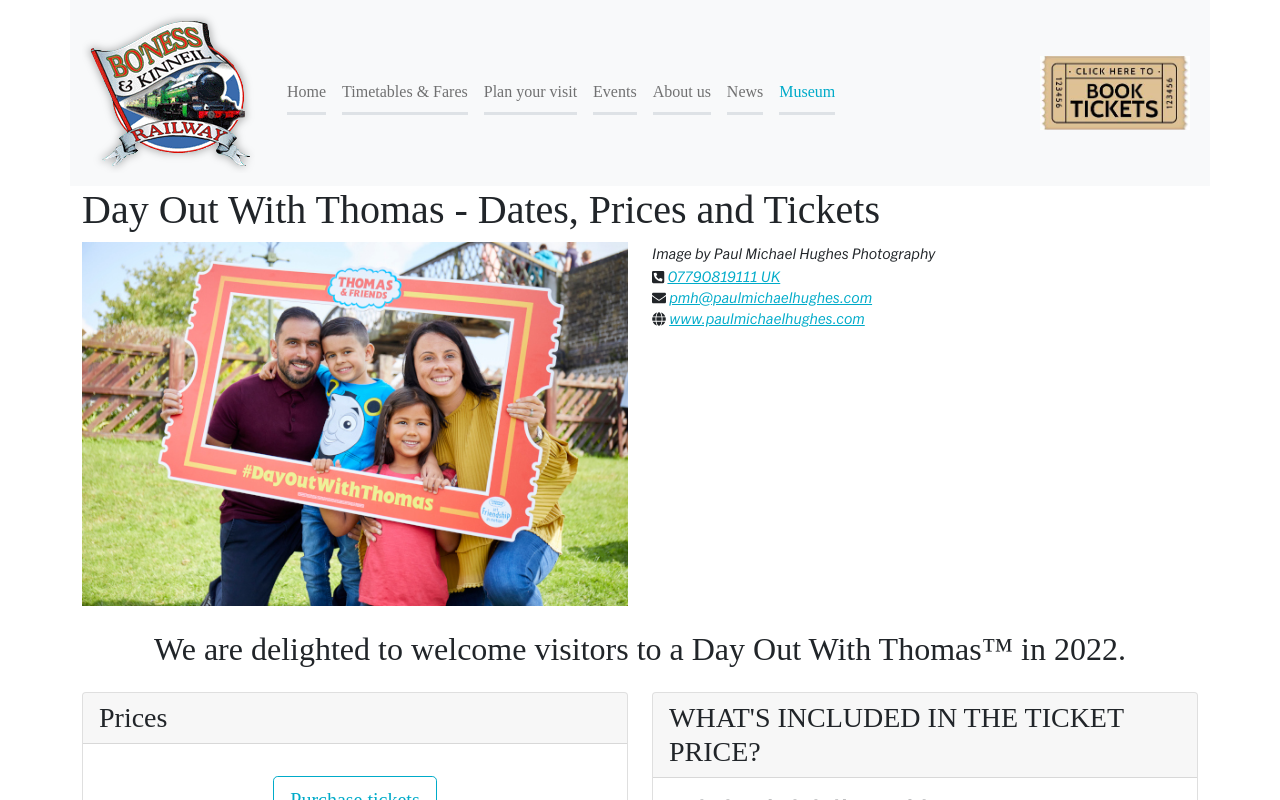
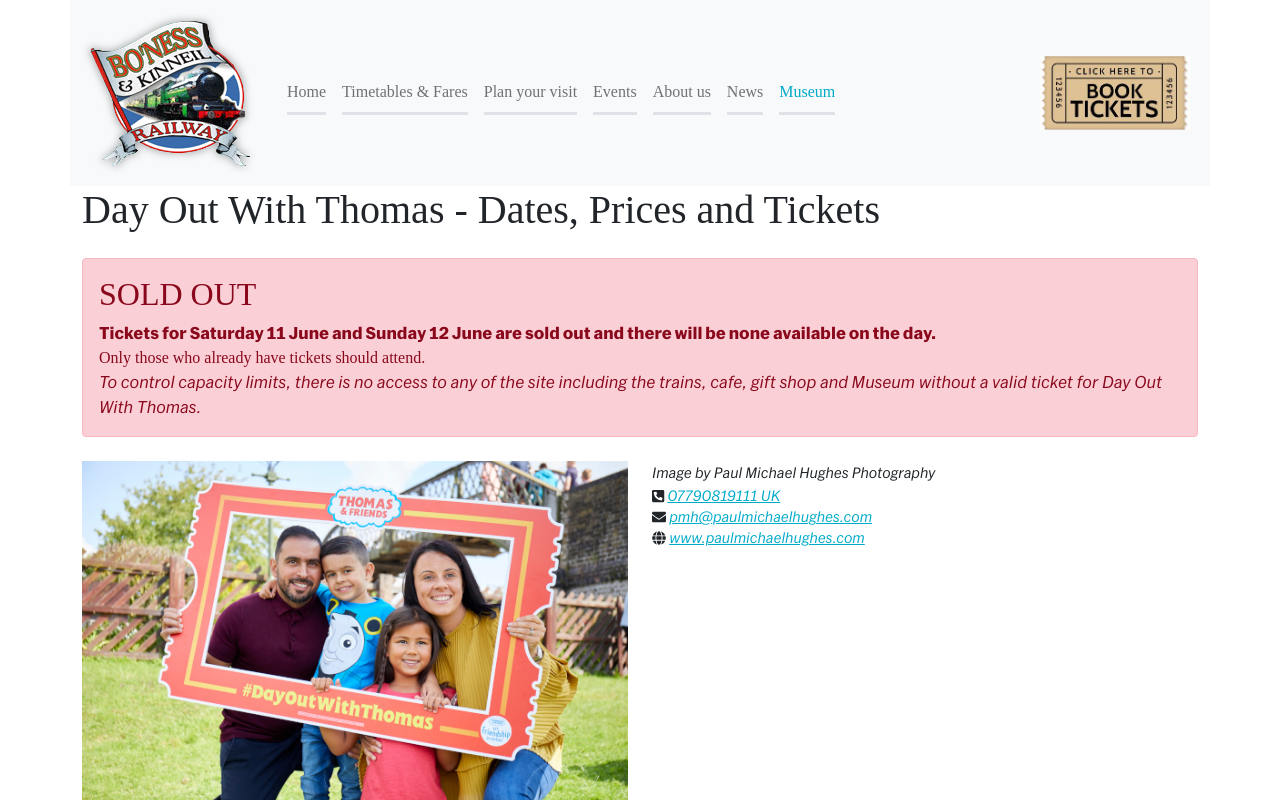
Before and after one commit to thepurpleblob/bk, a Vue app: page /thomas in a window 1280 px wide. Shown: the top 800 px of the page. Built offline with nearby package versions, Linux system fonts and the light colour scheme; a web font is replaced by a local one; what v-calendar, vue-js-modal, vuejs-logger would draw is missing.

Commit message:
adding sold out for Thomas

```diff
--- a/src/views/Thomas.vue
+++ b/src/views/Thomas.vue
@@ -1,6 +1,13 @@
 <template>
     <div id="ThomasPage" class="home container">
         <h1>Day Out With Thomas - Dates, Prices and Tickets</h1>
+
+        <div class="alert alert-danger mt-4 mb-4">
+            <h2>SOLD OUT</h2>
+            <b>Tickets for Saturday 11 June and Sunday 12 June are sold out and there will be none available on the day.</b><br />
+            Only those who already have tickets should attend. <br />
+            <i>To control capacity limits, there is no access to any of the site including the trains, cafe, gift shop and Museum without a valid ticket for Day Out With Thomas.</i>
+        </div>
 
         <div class="row mb-2">
             <div class="col-12 col-sm-6">
```
